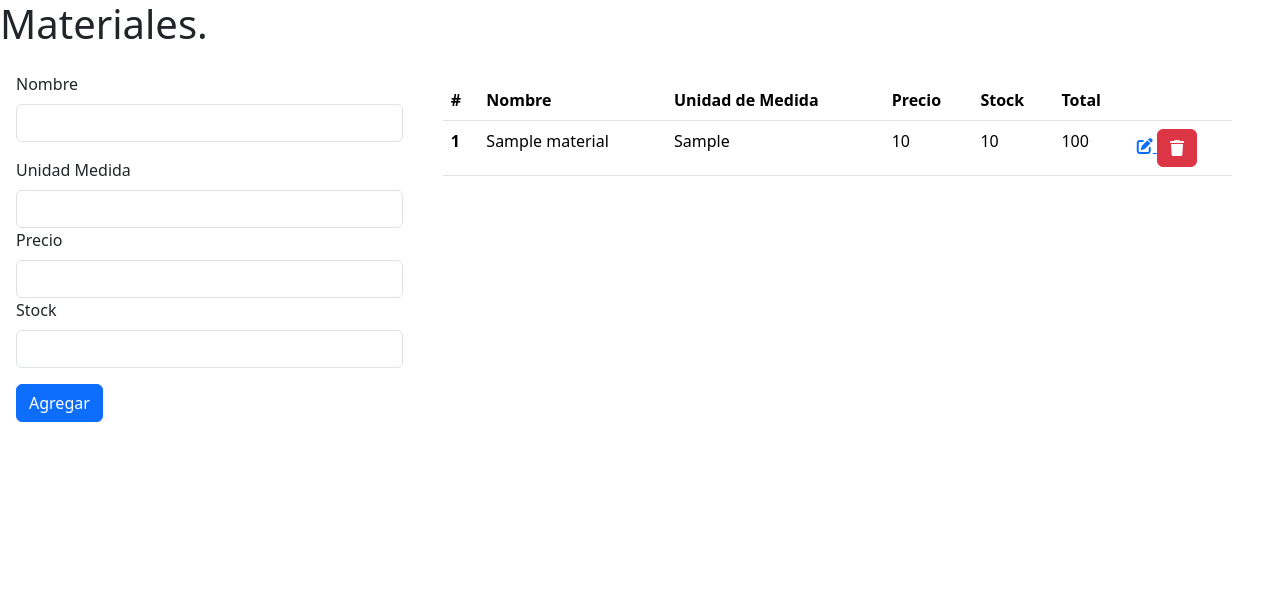
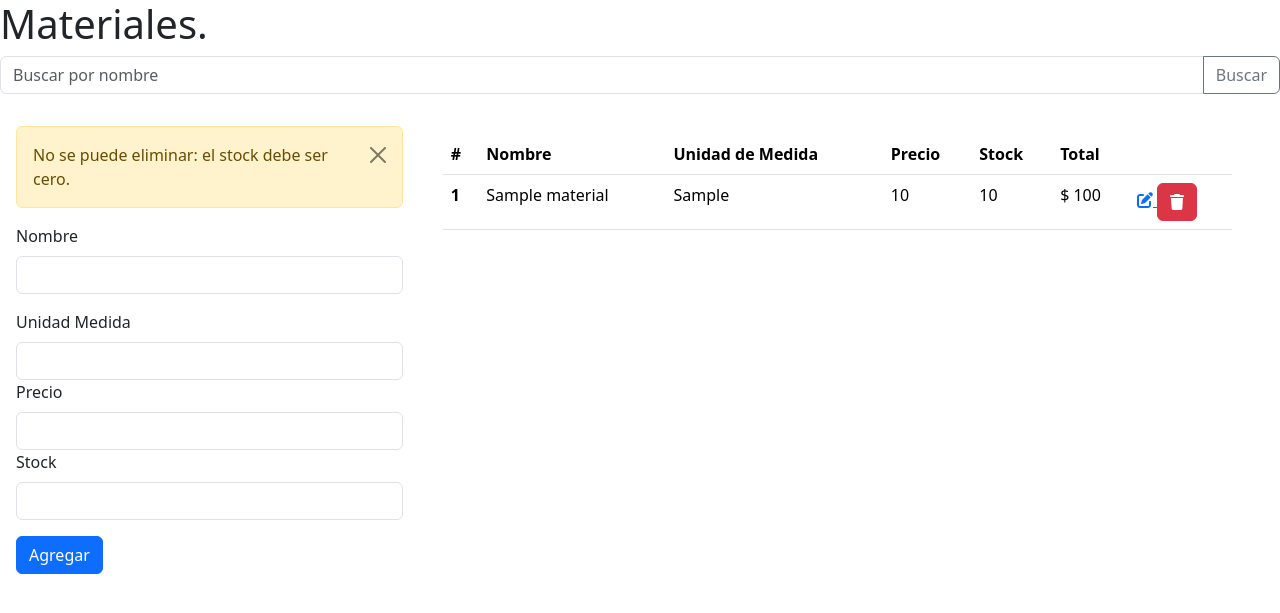
Before and after one commit to LuisZiranda/Crud-Materiales, a PHP site: page /index.php?id=1 in a window 1280 px wide. Shown: the top 613 px of the page. Run offline with PHP 8.4, Linux system fonts and the light colour scheme; tables that the repository leaves empty or names only in its code hold one stand-in row (values such as "Sample post"); some libraries are stand-ins or nearby versions.

Commit message:
Eliminar producto y busqueda

```diff
--- a/controlador/actualizaProducto.php
+++ b/controlador/actualizaProducto.php
@@ -19,9 +19,9 @@ if ($_SERVER['REQUEST_METHOD'] === 'POST' && isset($_POST["btnActualizar"])) {
     if (empty($_POST["precio"])) {
         $errores[] = "El precio es obligatorio.";
     }
-    if (empty($_POST["stock"])) {
-        $errores[] = "El stock es obligatorio.";
-    }
+    if (!isset($_POST["stock"]) || $_POST["stock"] === "") {
+    $errores[] = "El stock es obligatorio.";
+}
 
     if (!empty($errores)) {
         foreach ($errores as $error) {
--- a/controlador/eliminar.php
+++ b/controlador/eliminar.php
@@ -1,4 +1,31 @@
 <?php
 include "modelo/conexion.php";
 
+if (!empty($_GET["id"])) {
+    $id = intval($_GET["id"]);
+
+    $resultado = $conexion->query("SELECT stock FROM materials WHERE id = $id");
+    if ($resultado && $resultado->num_rows > 0) {
+        $fila = $resultado->fetch_object();
+        if ($fila->stock == 0) {
+            $sql = $conexion->query("DELETE FROM materials WHERE id = $id");
+            if ($sql) {
+                echo '<div class="alert alert-success alert-dismissible fade show" role="alert">
+                        Material eliminado correctamente.
+                        <button type="button" class="btn-close" data-bs-dismiss="alert" aria-label="Close"></button>
+                      </div>';
+            } else {
+              echo '<div class="alert alert-danger alert-dismissible fade show" role="alert">
+                        Error al eliminar el material.
+                        <button type="button" class="btn-close" data-bs-dismiss="alert" aria-label="Close"></button>
+                      </div>';
+            }
+        } else {
+            echo '<div class="alert alert-warning alert-dismissible fade show" role="alert">
+                    No se puede eliminar: el stock debe ser cero.
+                    <button type="button" class="btn-close" data-bs-dismiss="alert" aria-label="Close"></button>
+                  </div>';
+        }
+    }
+}
 ?>
--- a/index.php
+++ b/index.php
@@ -14,33 +14,41 @@
 <body>
     <h1> Materiales. </h1>
 
+    <form method="GET" class="input-group mb-3 col-4">
+        <input type="text" class="form-control" name="buscar_nombre" placeholder="Buscar por nombre" aria-label="Buscar por nombre">
+        <button class="btn btn-outline-secondary" type="submit">Buscar</button>
+    </form>
+
     <div class="container-fluid row">
         <form class="col-4 p-3" method="POST">
             <?php
             include "modelo/conexion.php";
-            include "controlador/registro.php"; ?>
+            include "controlador/registro.php";
+            include "controlador/eliminar.php";
+            ?>
             <div class="mb-3">
                 <label class="form-label">Nombre</label>
-                <input type="text" class="form-control" aria-label="Sizing example input" aria-describedby="inputGroup-sizing-sm"  name="nombre">
+                <input type="text" class="form-control" aria-label="Sizing example input" aria-describedby="inputGroup-sizing-sm" name="nombre">
             </div>
 
             <div class="col-auto">
                 <label class="form-label">Unidad Medida</label>
-                <input type="text" class="form-control" aria-label="Sizing example input" aria-describedby="inputGroup-sizing-sm"  name="unidadMedida">
+                <input type="text" class="form-control" aria-label="Sizing example input" aria-describedby="inputGroup-sizing-sm" name="unidadMedida">
             </div>
 
             <div class="col-auto">
                 <label class="form-label">Precio</label>
-                <input type="text" class="form-control" aria-label="Sizing example input" aria-describedby="inputGroup-sizing-sm"  name="precio">
+                <input type="text" class="form-control" aria-label="Sizing example input" aria-describedby="inputGroup-sizing-sm" name="precio">
             </div>
 
             <div class="mb-3">
                 <label class="form-label">Stock</label>
-                <input type="text" class="form-control" aria-label="Sizing example input" aria-describedby="inputGroup-sizing-sm"  name="stock">
+                <input type="text" class="form-control" aria-label="Sizing example input" aria-describedby="inputGroup-sizing-sm" name="stock">
             </div>
 
             <button type="submit" class="btn btn-primary" value="ok" name="btnAgregar">Agregar</button>
         </form>
+
 
         <div class="col-8 p-4">
             <table class="table">
@@ -58,7 +66,12 @@
                 <tbody>
                     <?php
                     include "modelo/conexion.php";
-                    $sql = $conexion->query(" SELECT * FROM materials");
+                    if (!empty($_GET["buscar_nombre"])) {
+                        $nombre = $conexion->real_escape_string($_GET["buscar_nombre"]);
+                        $sql = $conexion->query("SELECT * FROM materials WHERE name LIKE '%$nombre%'");
+                    } else {
+                        $sql = $conexion->query("SELECT * FROM materials");
+                    }
                     while ($datos = $sql->fetch_object()) {
                         $total = $datos->price * $datos->stock;
                     ?>
@@ -68,11 +81,11 @@
                             <td><?= $datos->unit ?></td>
                             <td><?= $datos->price ?></td>
                             <td><?= $datos->stock ?></td>
-                            <td><?= $total ?></td>
+                            <td><?= "$ $total" ?></td>
 
                             <td>
                                 <a href="modificarMateriales.php?id=<?= $datos->id ?>"> <i class="fa-solid fa-pen-to-square"></i> </a>
-                                <a href="controlador/eliminar.php?id=<?= $datos->id ?>" class="btn btn-danger" onclick="return confirm('¿Seguro que quieres eliminar este material?')"><i class="fa-solid fa-trash"></i></a>
+                                <a href="index.php?id=<?= $datos->id ?>" class="btn btn-danger" onclick="return confirm('¿Seguro que quieres eliminar este material?')"><i class="fa-solid fa-trash"></i></a>
                             </td>
                         </tr>
                     <?php }
```
